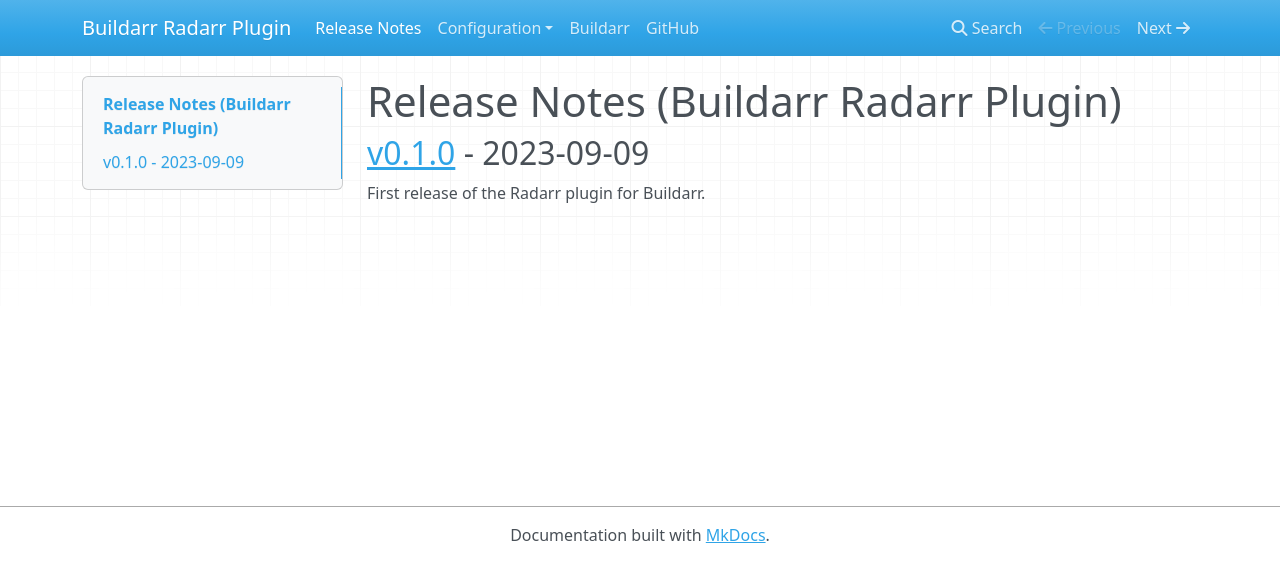
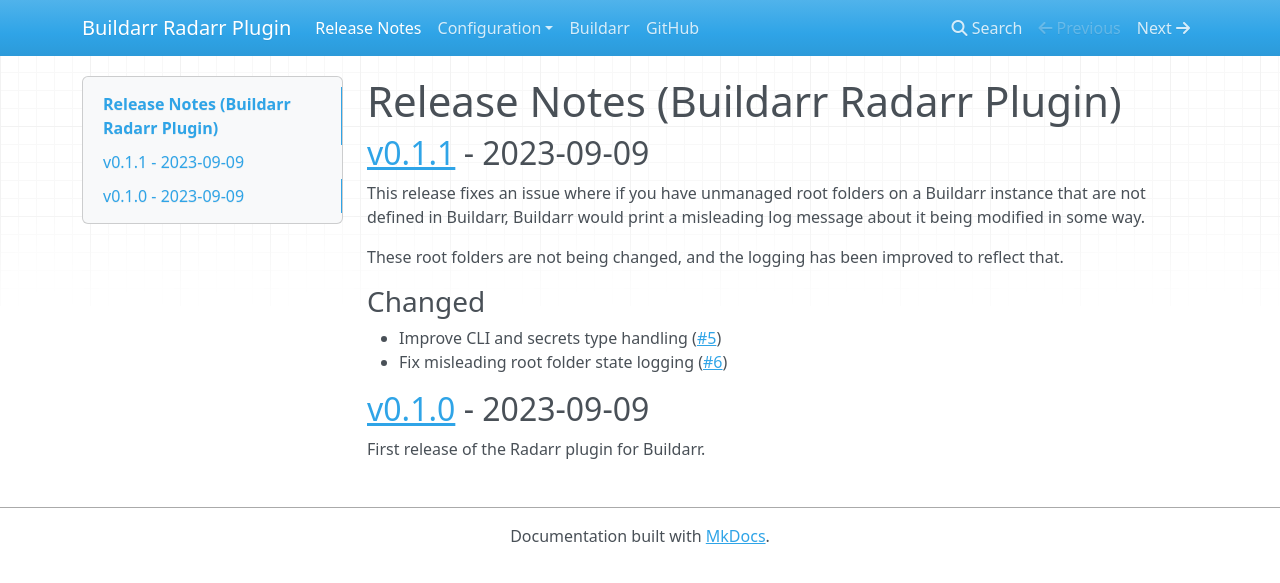
Before and after one commit to rebuildarr/buildarr-radarr, an MkDocs documentation site: the page built from docs/release-notes.md, in a window 1280 px wide. Shown: the top 583 px of the page. Built offline with MkDocs 1.6.1, drawn with Linux system fonts in a browser that asks for light colours; nearby versions of some CDN libraries.

Commit message:
Tag v0.1.1 (#8)
* Update package version
* Add release notes

```diff
--- a/docs/release-notes.md
+++ b/docs/release-notes.md
@@ -1,4 +1,16 @@
 # Release Notes (Buildarr Radarr Plugin)
+
+## [v0.1.1](https://github.com/buildarr/buildarr-radarr/releases/tag/v0.1.1) - 2023-09-09
+
+This release fixes an issue where if you have unmanaged root folders on a Buildarr instance that are not defined in Buildarr, Buildarr would print a misleading log message about it being modified in some way.
+
+These root folders are not being changed, and the logging has been improved to reflect that.
+
+### Changed
+
+* Improve CLI and secrets type handling ([#5](https://github.com/buildarr/buildarr-radarr/pull/5))
+* Fix misleading root folder state logging ([#6](https://github.com/buildarr/buildarr-radarr/pull/6))
+
 
 ## [v0.1.0](https://github.com/buildarr/buildarr-radarr/releases/tag/v0.1.0) - 2023-09-09
 
--- a/pyproject.toml
+++ b/pyproject.toml
@@ -7,7 +7,7 @@
 
 [tool.poetry]
 name = "buildarr-radarr"
-version = "0.1.0"
+version = "0.1.1"
 description = "Radarr movie PVR plugin for Buildarr "
 authors = ["Callum Dickinson <callum.dickinson.nz@gmail.com>"]
 license = "GPL-3.0-or-later"
```
